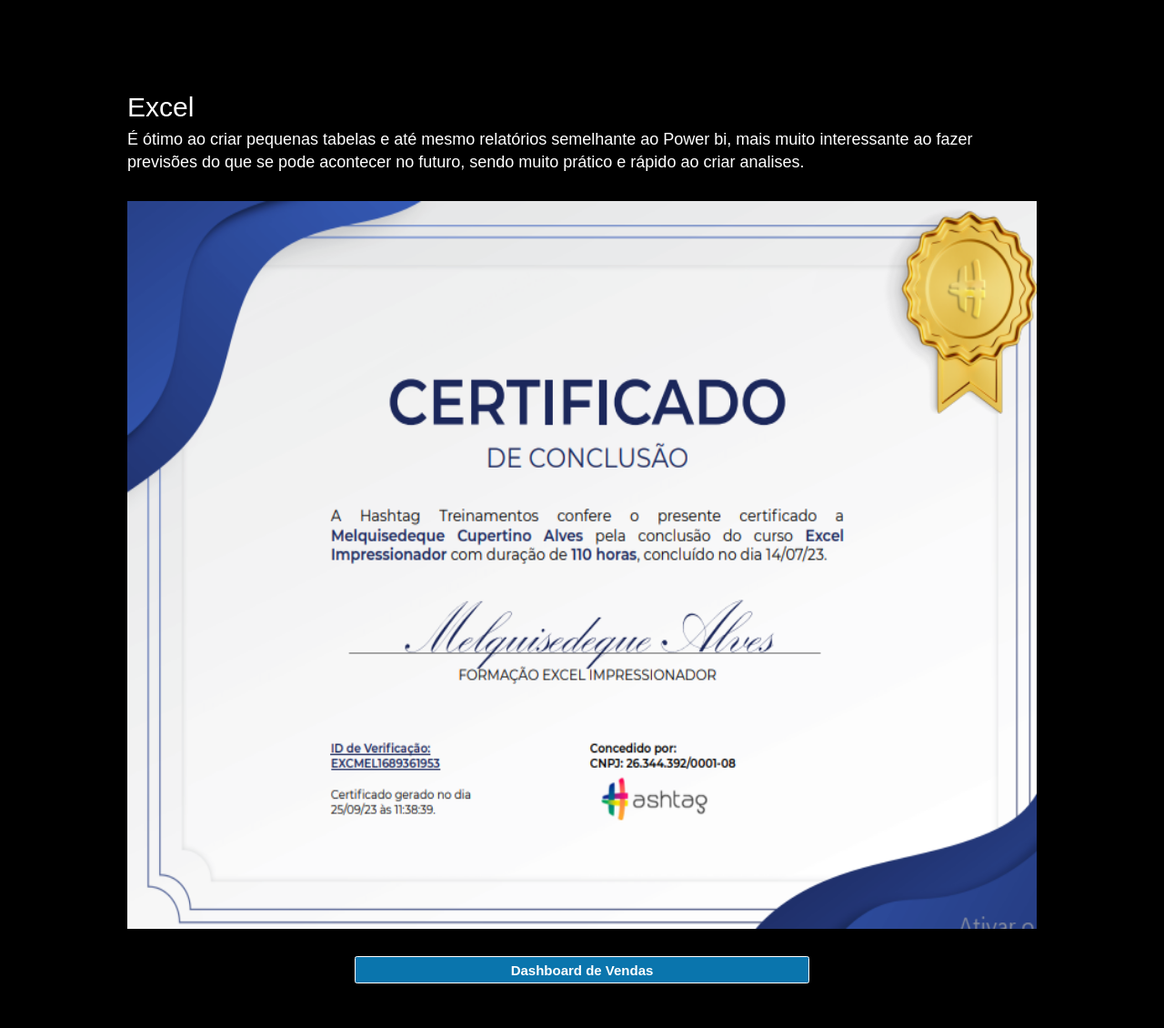
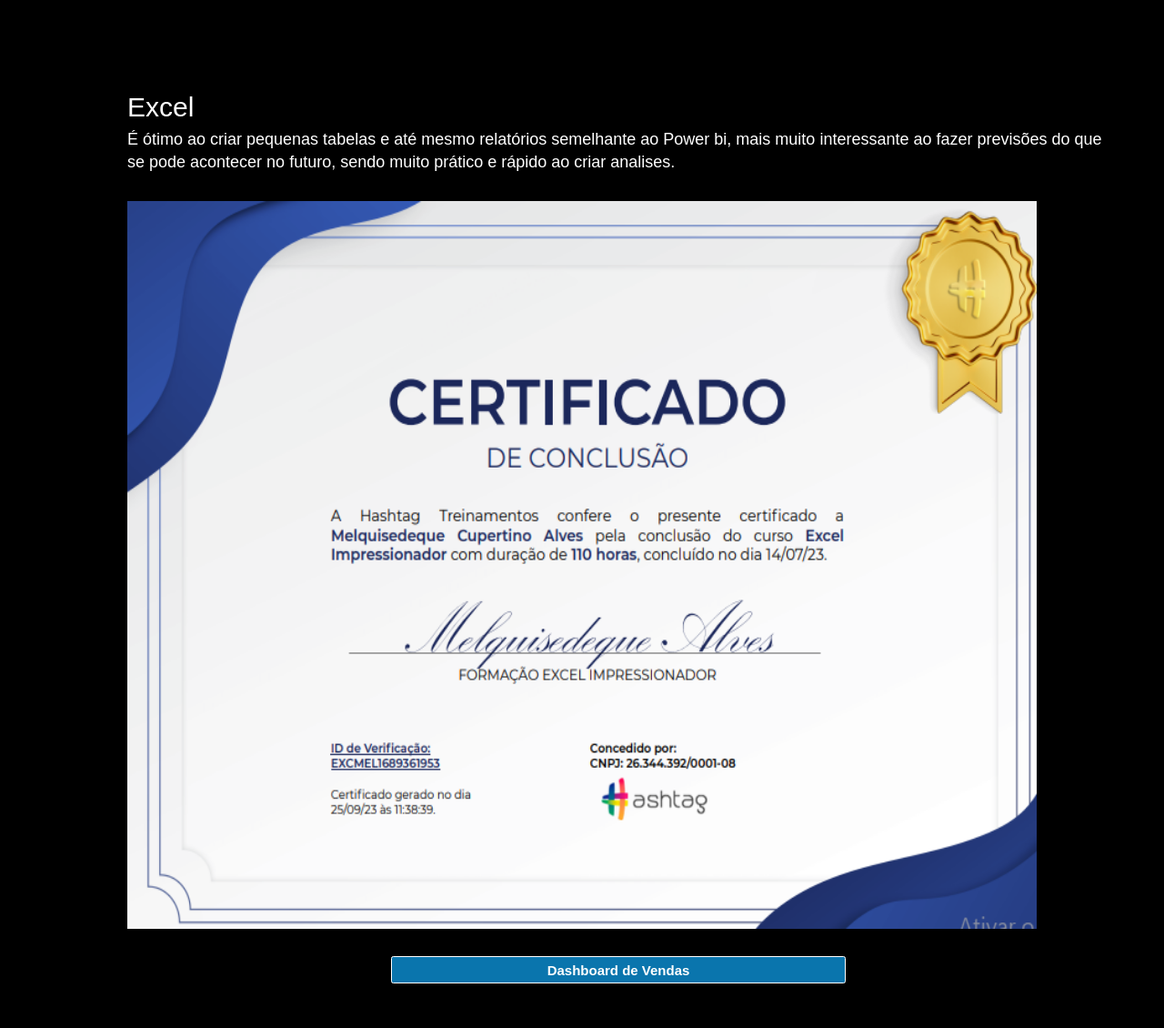
Before and after one commit to MelquiAlves2001/meucurriculo, a Flask app: page /excel in a window 1280 px wide. Shown: the part 90-1220 px from the top of the page at 91% size. Run offline with Flask 3, Linux system fonts and the light colour scheme.

Commit message:
up class mae

```diff
--- a/melqui/static/main.css
+++ b/melqui/static/main.css
@@ -85,7 +85,7 @@ nav {
 
 .mae {
     height: 100rem;
-    width: 110rem;
+    width: 118rem;
     padding: 5rem;
     margin: 5rem;
     display: grid;
```
